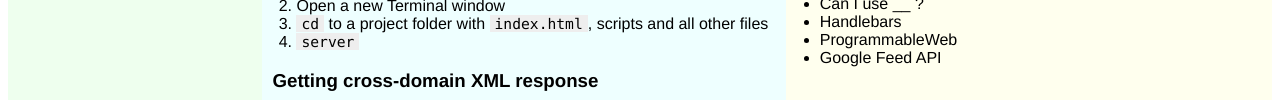
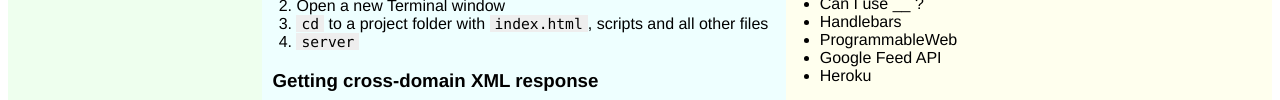
Before and after one commit to HIROSN/netcompweb, a website: page src/index.html in a window 1280 px wide. Shown: the part 700-800 px from the top of the page. Drawn offline with nearby package versions, Linux system fonts and the light colour scheme; files whose address does not match are found by name.

Commit message:
Add a link.

```diff
--- a/src/index.html
+++ b/src/index.html
@@ -501,6 +501,9 @@
           <li><a target="_blank" href=
             "https://developers.google.com/feed/v1/jsondevguide#using_json"
             >Google Feed API</a></li>
+          <li><a target="_blank" href=
+            "http://heroku.com/"
+            >Heroku</a></li>
         </ul>
 
       </aside>
```
Also changed, not shown: public/index.html (+1 -1 lines).
